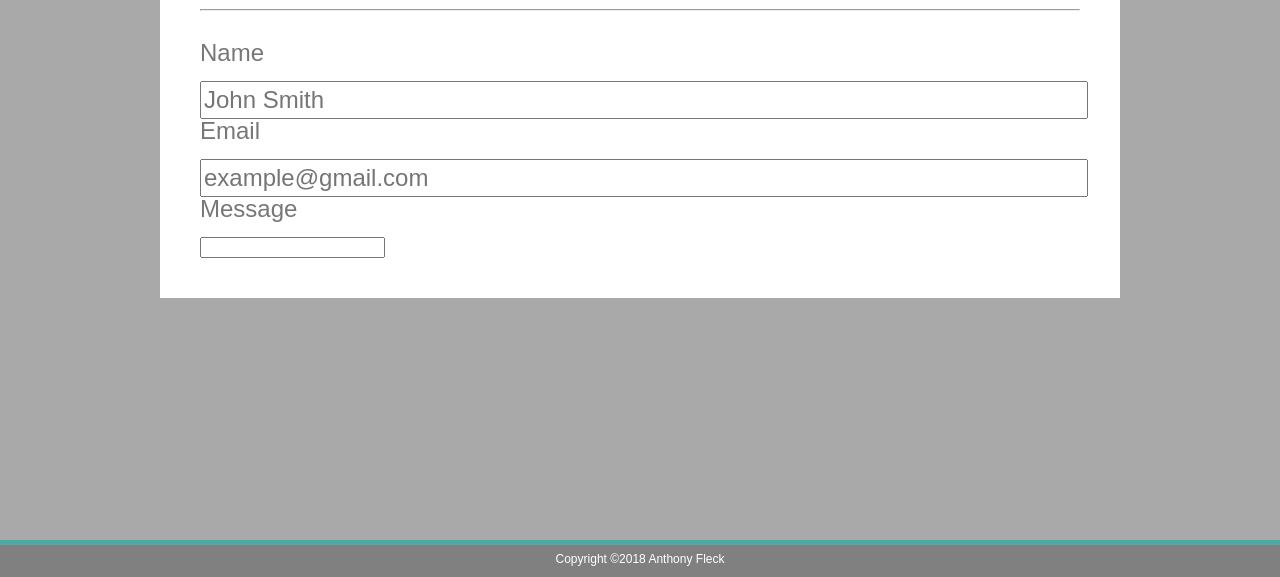
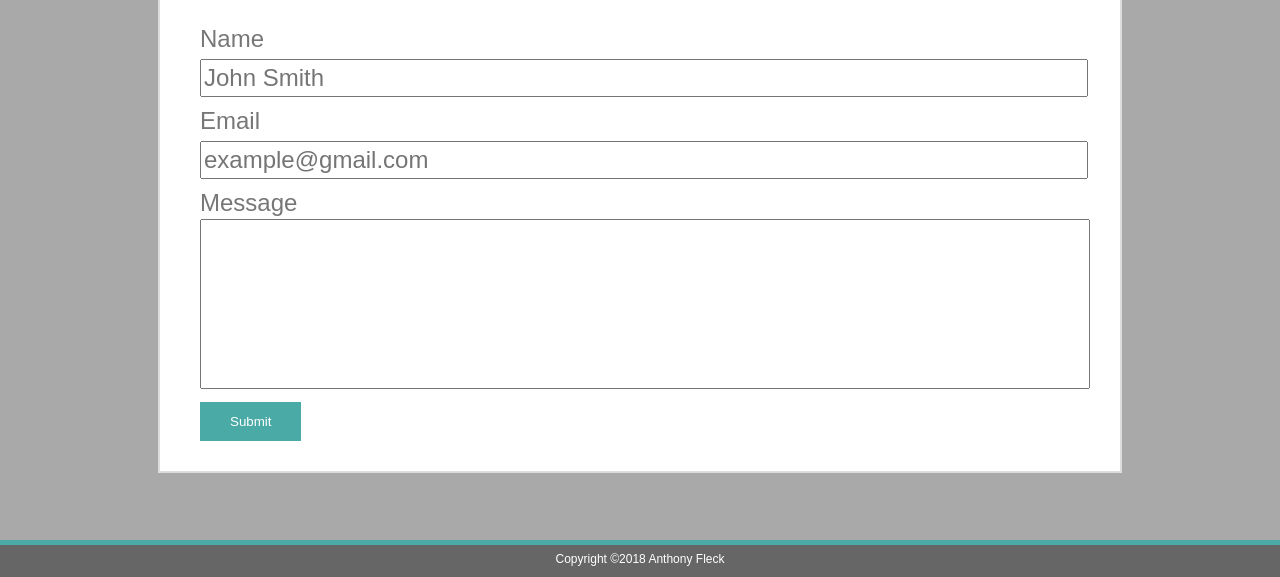
Before and after one commit to ajfleck13/Basic-Portfolio, a plain HTML site: page contact.html in a window 1280 px wide. Shown: the part 223-800 px from the top of the page. Drawn offline with Linux system fonts and the light colour scheme.

Commit message:
Finish Project

```diff
--- a/assets/css/style.css
+++ b/assets/css/style.css
@@ -14,17 +14,14 @@ h1 {
     font-weight: bold;
 }
 
-h3 {
+label {
     font-size: 24px;
+    margin: 8px 0px 4px 0px;
+    line-height: 32px;
 }
 
 hr {
     margin: 30px 0px;
-}
-
-textarea {
-    height: 160px;
-    grid-auto-rows: 0;
 }
 
 .navbar {
@@ -32,6 +29,9 @@ textarea {
     top: 0px;
     width: 100%;
     height: 80px;
+    border-width: 0px 4px 0px 0px;
+    border-style: solid;
+    border-color: #cccccc;
 }
 
 .separatedtext {
@@ -82,6 +82,10 @@ textarea {
     text-decoration: none;
 }
 
+.redirect:hover {
+    color:lightblue;
+}
+
 .footer {
     position: fixed;
     bottom: 0;
@@ -89,7 +93,7 @@ textarea {
     height: 16px;
     width: 100%;
     color: #ffffff;
-    background-color: grey;
+    background-color: #666666;
     border-width: 5px 0 0 0;
     border-style: solid;
     border-color: #4aaaa5;
@@ -102,7 +106,8 @@ textarea {
     background-color: #ffffff;
     width: 880px;
     margin: 50px auto;
-    padding: 40px;
+    padding: 20px 40px;
+    border: 2px solid #dddddd;
 }
 
 .profile {
@@ -116,6 +121,17 @@ textarea {
     width: 100%;
     font-size: 24px;
     line-height: 32px;
+    margin: 4px 0px 8px 0px;
+}
+
+.textbox {
+    height: 160px;
+    grid-auto-rows: 0;
+    width: 100%;
+    resize: none;
+    font-size: 24px;
+    line-height: 28px;
+    padding: 4px;
 }
 
 .pfgrid {
@@ -159,3 +175,12 @@ textarea {
 .inlinelink:visited {
     text-decoration: none;
 }
+
+input[type="submit"]{
+    background-color: #4aaaa5;
+    color: #ffffff;
+    border: none;
+    size: 36px;
+    padding: 12px 30px;
+    margin: 10px 0px;
+}
--- a/contact.html
+++ b/contact.html
@@ -42,19 +42,19 @@
             <h1>Contact</h1>
 
             <hr>
-            <label for="fullname"><h3>Name</h3></label>
-            <br>
+            <label for="fullname">Name</label>
             <input type="text" class="simpleinput" name="fullname" placeholder="John Smith">
 
-            <label for="email"><h3>Email</h3></label>
             <br>
+            <label for="email">Email</label>
             <input type="text" class="simpleinput" name="email" placeholder="example@gmail.com">
 
-            <label for="Message"><h3>Message</h3></label>
             <br>
-            <input type="text" class="textarea">
+            <label for="message">Message</label>
+            <textarea class="textbox" name="message"></textarea>
 
-
+            <br>
+            <input type="submit" value="Submit">
         </div>
 </body>
 </html>
```
Also changed, not shown: portfolio.html (+0 -5 lines).
